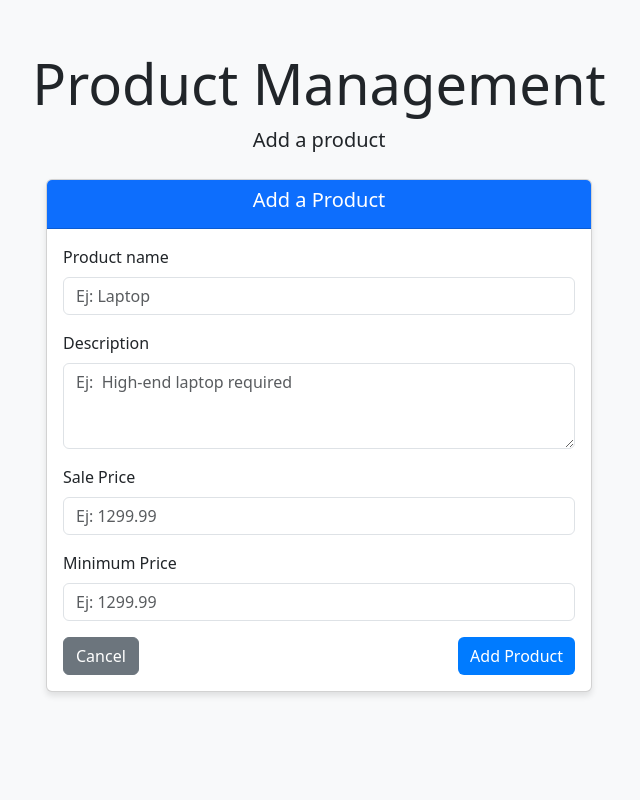
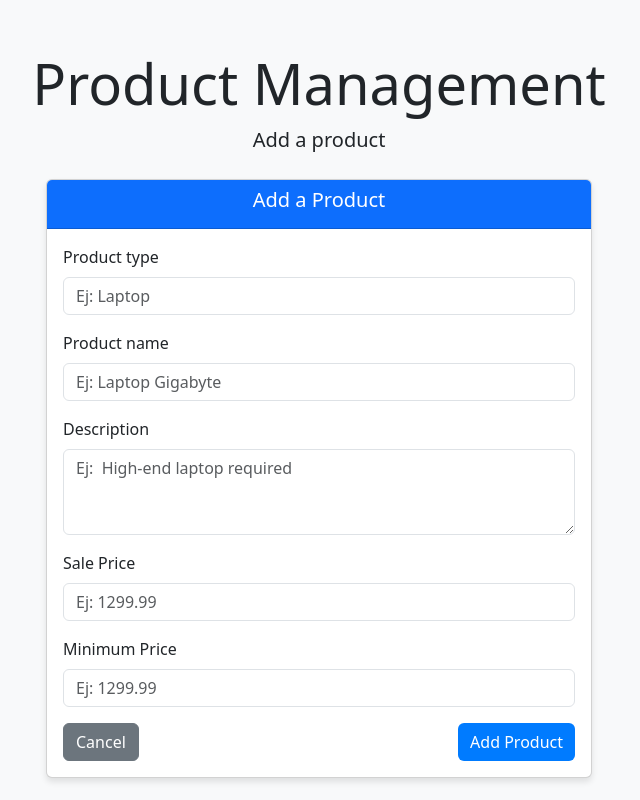
Before and after one commit to benjugat/simpleERP, a Flask app: page /product/add in a window 1280 px wide. Shown: the whole page, without its empty margins (321-961 px from the left). Run offline with Flask 3, Linux system fonts and the light colour scheme.

Commit message:
adding product type

```diff
--- a/app.py
+++ b/app.py
@@ -22,7 +22,7 @@ def favicon():
 @app.route('/')
 def index():
 
-    sales_count = calculate_number_sales_by_product(session)
+    sales_count = calculate_number_sales_by_product_type(session)
     lctx1 = list()
     vctx1 = list()
     for k in sales_count.keys():
@@ -114,8 +114,9 @@ def add_product():
         description = request.form['description']
         sale_price = request.form['sale_price']
         minimum_price = request.form['minimum_price']
+        product_type = request.form['product_type']
         product_controller = ProductController(session)
-        product = product_controller.add_product(name, description, sale_price, minimum_price)
+        product = product_controller.add_product(name, description, sale_price, minimum_price, product_type)
         print(f"Product added: {product}")
 
         # Redirigir a la página principal
@@ -144,7 +145,8 @@ def duplicate_product(product_id):
         name = product.name + " (Copy)",
         description = product.description,
         sale_price = product.sale_price,
-        minimum_price = product.minimum_price
+        minimum_price = product.minimum_price,
+        product_type = product.product_type
     )
 
     materials = product_controller.get_all_associated_materials(product_id)
@@ -173,12 +175,14 @@ def edit_product(product_id):
         description = request.form['description']
         sale_price = request.form['sale_price']
         minimum_price = request.form['minimum_price']
+        product_type = request.form['product_type']
 
         kwargs = {
             'name': name,
             'description': description,
             'sale_price': sale_price,
-            'minimum_price': minimum_price
+            'minimum_price': minimum_price,
+            'product_type': product_type
         }
 
         updated_product = product_controller.update_product(product_id, **kwargs)
--- a/model/model.py
+++ b/model/model.py
@@ -13,6 +13,7 @@ class Product(Base):
     minimum_price = Column(Numeric(10, 2), nullable=False)
     manufactured_items  = relationship("ManufacturedItem", back_populates="product", cascade="all, delete-orphan")
     materials = relationship("ProductMaterial", back_populates="product", cascade="all, delete-orphan")
+    product_type = Column(String)
 
     def __repr__(self):
         return f"<Product(product_id={self.product_id}, name={self.name}, sale_price={self.sale_price})>"
--- a/templates/add_product.html
+++ b/templates/add_product.html
@@ -41,8 +41,12 @@
                     <div class="card-body">
                         <form method="POST">
                             <div class="mb-3">
+                                <label for="product_type" class="form-label">Product type</label>
+                                <input type="text" class="form-control" id="product_type" name="product_type" placeholder="Ej: Laptop" required>
+                            </div>
+                            <div class="mb-3">
                                 <label for="name" class="form-label">Product name</label>
-                                <input type="text" class="form-control" id="name" name="name" placeholder="Ej: Laptop" required>
+                                <input type="text" class="form-control" id="name" name="name" placeholder="Ej: Laptop Gigabyte" required>
                             </div>
                             <div class="mb-3">
                                 <label for="description" class="form-label">Description</label>
--- a/templates/edit_product.html
+++ b/templates/edit_product.html
@@ -43,6 +43,10 @@
                     <div class="card-body">
                         <form method="POST" action="/product/{{ product.product_id }}/edit">
                             <div class="mb-3">
+                                <label for="name" class="form-label">Product Type</label>
+                                <input type="text" class="form-control" id="product_type" name="product_type" value="{{ product.product_type }}" required>
+                            </div>
+                            <div class="mb-3">
                                 <label for="name" class="form-label">Product Name</label>
                                 <input type="text" class="form-control" id="name" name="name" value="{{ product.name }}" required>
                             </div>
--- a/templates/products.html
+++ b/templates/products.html
@@ -59,6 +59,7 @@
                 <thead class="table-primary">
                     <tr>
                         <th>ProductID</th>
+                        <th>Type</th>
                         <th>Name</th>
                         <th>Description</th>
                         <th>Sale Price</th>
@@ -70,6 +71,7 @@
                     {% for product in products %}
                     <tr>
                         <td>{{ product.product_id }}</td>
+                        <td>{{ product.product_type }}</td>
                         <td>{{ product.name }}</td>
                         <td>{{ product.description }}</td>
                         <td>{{ product.sale_price }}</td>
```
Also changed, not shown: modules/modules.py (+20 -0 lines).
